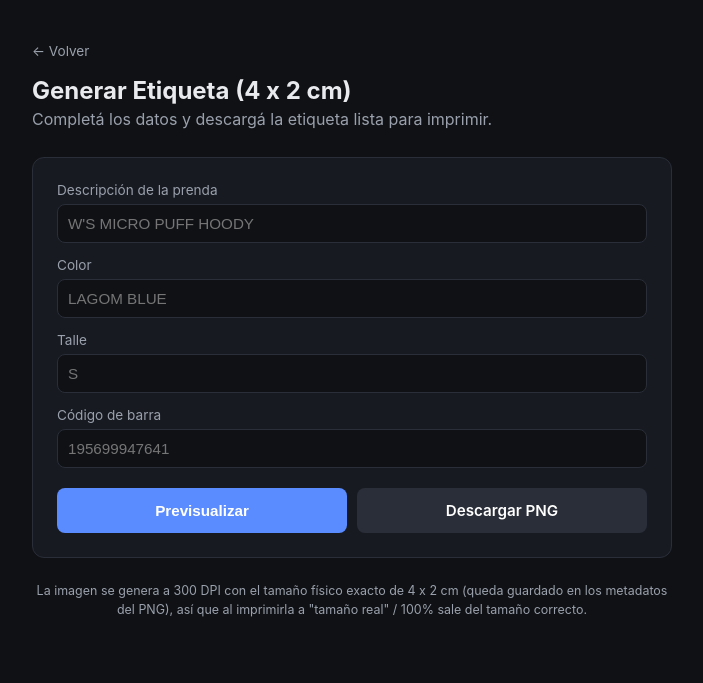
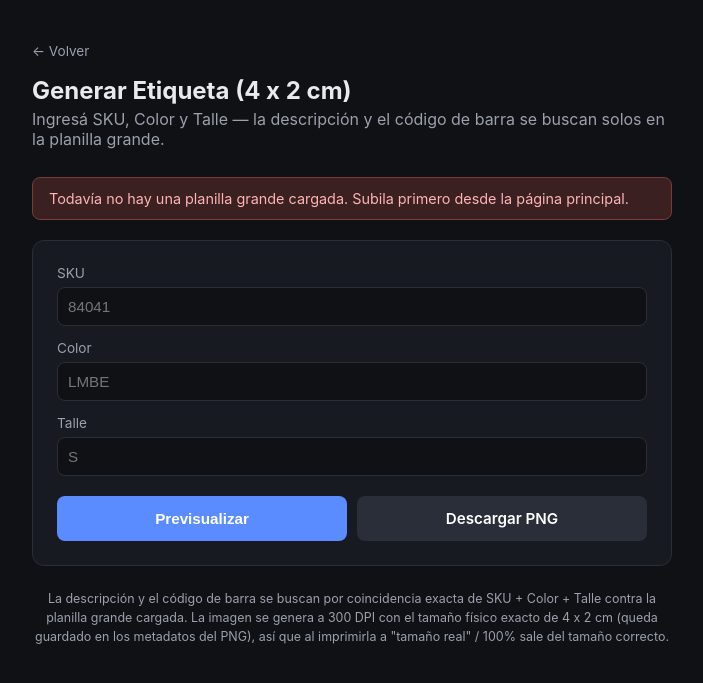
Before and after one commit to niroselania/EQUIVALENCIAS, a Flask app: page /etiqueta in a window 1280 px wide. Shown: the top 683 px of the page, without its empty margins (288-991 px from the left). Run offline with Flask 3, Linux system fonts and the light colour scheme; parts of the project's set-up code (start-up, migrations or seed data) failed here and were passed over.

Commit message:
Add files via upload

```diff
--- a/app.py
+++ b/app.py
@@ -35,7 +35,7 @@ def _ext(filename):
 
 def _read_grande(path):
     """Lee la planilla grande (Equivalencia) sea .xls viejo (Crystal Reports) o .xlsx.
-    Devuelve un dict: 'SKU COLOR' -> lista de (codigo_barra, talle)
+    Devuelve un dict: 'SKU COLOR' -> lista de (codigo_barra, talle, descripcion)
     """
     ext = _ext(path)
     engine = "xlrd" if ext == ".xls" else "openpyxl"
@@ -52,16 +52,42 @@ def _read_grande(path):
         for _, row in df.iterrows():
             codigo = row.get(0)
             articulo = row.get(1)
+            descripcion = row.get(2)
             talle = row.get(5) if len(row) > 5 else None
             if pd.isna(codigo) or pd.isna(articulo):
                 continue
             codigo = str(codigo).strip()
             articulo = str(articulo).strip()
+            descripcion = "" if pd.isna(descripcion) else str(descripcion).strip()
             talle = "" if pd.isna(talle) else str(talle).strip()
             if not codigo or not articulo:
                 continue
-            lookup[articulo].append((codigo, talle))
+            lookup[articulo].append((codigo, talle, descripcion))
     return lookup
+
+
+_LOOKUP_CACHE = {"path": None, "mtime": None, "lookup": None}
+
+
+def _get_lookup(path):
+    """Cachea en memoria el resultado de _read_grande mientras no cambie el archivo,
+    para no re-parsear ~300k filas en cada pedido o cada etiqueta."""
+    global _LOOKUP_CACHE
+    mtime = os.path.getmtime(path)
+    if _LOOKUP_CACHE["path"] == path and _LOOKUP_CACHE["mtime"] == mtime:
+        return _LOOKUP_CACHE["lookup"]
+    lookup = _read_grande(path)
+    _LOOKUP_CACHE = {"path": path, "mtime": mtime, "lookup": lookup}
+    return lookup
+
+
+def _resolver_grande_cache():
+    """Devuelve el path de la planilla grande cacheada en disco, o None si no hay ninguna."""
+    if os.path.exists(GRANDE_CACHE_PATH_XLS):
+        return GRANDE_CACHE_PATH_XLS
+    if os.path.exists(GRANDE_CACHE_PATH_XLSX):
+        return GRANDE_CACHE_PATH_XLSX
+    return None
 
 
 def _dedupe_codigos(codigos):
@@ -92,7 +118,7 @@ def _buscar_codigo(lookup, sku, color, talle):
     key = f"{sku_str} {color_str}"
     candidatos = lookup.get(key, [])
     coincidencias = [
-        codigo for codigo, t in candidatos if t.strip().upper() == talle_str.upper()
+        codigo for codigo, t, _desc in candidatos if t.strip().upper() == talle_str.upper()
     ]
     coincidencias = _dedupe_codigos(coincidencias)
 
@@ -103,6 +129,33 @@ def _buscar_codigo(lookup, sku, color, talle):
     # Conflicto real de datos en la planilla grande: mismo SKU+Color+Talle con más
     # de un código de barra distinto. Se muestran todos para que se revise a mano.
     return " / ".join(coincidencias)
+
+
+def _buscar_producto(lookup, sku, color, talle):
+    """Busca código de barra + descripción exactos para SKU + Color + Talle.
+    Devuelve (codigo, descripcion) o (None, None) si no hay coincidencia."""
+    if not sku or not color:
+        return None, None
+    sku_str = str(sku).strip()
+    if sku_str.endswith(".0"):
+        sku_str = sku_str[:-2]
+    color_str = str(color).strip()
+    talle_str = "" if talle is None else str(talle).strip()
+
+    key = f"{sku_str} {color_str}"
+    candidatos = lookup.get(key, [])
+    coincidencias = [
+        (codigo, desc) for codigo, t, desc in candidatos if t.strip().upper() == talle_str.upper()
+    ]
+    if not coincidencias:
+        return None, None
+
+    codigos_dedup = _dedupe_codigos([c for c, _d in coincidencias])
+    descripcion = coincidencias[0][1]
+    # Para la etiqueta necesitamos un único código escaneable: si hay un conflicto real
+    # de datos (mismo SKU+Color+Talle con más de un código), usamos el primero.
+    codigo = codigos_dedup[0]
+    return codigo, descripcion
 
 
 def _buscar_columna(headers, *nombres_posibles):
@@ -117,7 +170,7 @@ def _procesar(grande_path, pedido_path):
     completa la columna EQUIVALENCIA que ya viene en la planilla, buscando el
     código de barra exacto por SKU + Color + Talle. No inserta columnas nuevas ni
     toca el resto de la planilla."""
-    lookup = _read_grande(grande_path)
+    lookup = _get_lookup(grande_path)
 
     wb = openpyxl.load_workbook(pedido_path)
     ws = wb.worksheets[0]
@@ -282,19 +335,35 @@ def generar_etiqueta(descripcion, color, talle, codigo, dpi=300):
 
 @app.route("/etiqueta", methods=["GET"])
 def etiqueta():
-    return render_template("etiqueta.html")
+    grande_cached = _resolver_grande_cache() is not None
+    return render_template("etiqueta.html", grande_cached=grande_cached)
 
 
 @app.route("/etiqueta/generar", methods=["GET", "POST"])
 def etiqueta_generar():
     datos = request.values
-    descripcion = (datos.get("descripcion") or "").strip()
+    sku = (datos.get("sku") or "").strip()
     color = (datos.get("color") or "").strip()
     talle = (datos.get("talle") or "").strip()
-    codigo = (datos.get("codigo") or "").strip()
+
+    if not sku or not color or not talle:
+        flash("Completá SKU, Color y Talle.")
+        return redirect(url_for("etiqueta"))
+
+    grande_path = _resolver_grande_cache()
+    if not grande_path:
+        flash("No hay planilla grande cargada todavía. Subila primero desde la página principal.")
+        return redirect(url_for("etiqueta"))
+
+    try:
+        lookup = _get_lookup(grande_path)
+        codigo, descripcion = _buscar_producto(lookup, sku, color, talle)
+    except Exception as e:
+        flash(f"Error buscando el producto: {e}")
+        return redirect(url_for("etiqueta"))
 
     if not codigo:
-        flash("El código de barra es obligatorio para generar la etiqueta.")
+        flash(f"No encontré ningún producto con SKU {sku}, Color {color} y Talle {talle} en la planilla grande.")
         return redirect(url_for("etiqueta"))
 
     try:
--- a/templates/etiqueta.html
+++ b/templates/etiqueta.html
@@ -99,7 +99,7 @@
   <div class="wrap">
     <a class="back" href="/">← Volver</a>
     <h1>Generar Etiqueta (4 x 2 cm)</h1>
-    <p class="sub">Completá los datos y descargá la etiqueta lista para imprimir.</p>
+    <p class="sub">Ingresá SKU, Color y Talle — la descripción y el código de barra se buscan solos en la planilla grande.</p>
 
     {% with messages = get_flashed_messages() %}
       {% if messages %}
@@ -109,19 +109,20 @@
       {% endif %}
     {% endwith %}
 
+    {% if not grande_cached %}
+      <div class="flash">Todavía no hay una planilla grande cargada. Subila primero desde la página principal.</div>
+    {% endif %}
+
     <div class="card">
       <form id="form-etiqueta">
-        <label for="descripcion">Descripción de la prenda</label>
-        <input type="text" id="descripcion" name="descripcion" placeholder="W'S MICRO PUFF HOODY">
+        <label for="sku">SKU</label>
+        <input type="text" id="sku" name="sku" placeholder="84041" required>
 
         <label for="color">Color</label>
-        <input type="text" id="color" name="color" placeholder="LAGOM BLUE">
+        <input type="text" id="color" name="color" placeholder="LMBE" required>
 
         <label for="talle">Talle</label>
-        <input type="text" id="talle" name="talle" placeholder="S">
-
-        <label for="codigo">Código de barra</label>
-        <input type="text" id="codigo" name="codigo" placeholder="195699947641" required>
+        <input type="text" id="talle" name="talle" placeholder="S" required>
 
         <div class="botones">
           <button type="button" onclick="previsualizar()">Previsualizar</button>
@@ -135,33 +136,40 @@
     </div>
 
     <div class="footer-note">
-      La imagen se genera a 300 DPI con el tamaño físico exacto de 4 x 2 cm (queda guardado en
-      los metadatos del PNG), así que al imprimirla a "tamaño real" / 100% sale del tamaño correcto.
+      La descripción y el código de barra se buscan por coincidencia exacta de SKU + Color +
+      Talle contra la planilla grande cargada. La imagen se genera a 300 DPI con el tamaño
+      físico exacto de 4 x 2 cm (queda guardado en los metadatos del PNG), así que al
+      imprimirla a "tamaño real" / 100% sale del tamaño correcto.
     </div>
   </div>
 
   <script>
     function armarUrl() {
       const params = new URLSearchParams({
-        descripcion: document.getElementById('descripcion').value,
+        sku: document.getElementById('sku').value,
         color: document.getElementById('color').value,
         talle: document.getElementById('talle').value,
-        codigo: document.getElementById('codigo').value,
       });
       return '/etiqueta/generar?' + params.toString();
     }
 
+    function camposCompletos() {
+      const sku = document.getElementById('sku').value.trim();
+      const color = document.getElementById('color').value.trim();
+      const talle = document.getElementById('talle').value.trim();
+      if (!sku || !color || !talle) { alert('Completá SKU, Color y Talle.'); return false; }
+      return true;
+    }
+
     function previsualizar() {
-      const codigo = document.getElementById('codigo').value.trim();
-      if (!codigo) { alert('Ingresá el código de barra.'); return; }
+      if (!camposCompletos()) return;
       const url = armarUrl() + '&t=' + Date.now();
       document.getElementById('preview-img').src = url;
       document.getElementById('preview').style.display = 'flex';
     }
 
     function descargar() {
-      const codigo = document.getElementById('codigo').value.trim();
-      if (!codigo) { alert('Ingresá el código de barra.'); return false; }
+      if (!camposCompletos()) return false;
       window.location.href = armarUrl() + '&descargar=1';
       return false;
     }
```
Also changed, not shown: README.md.
